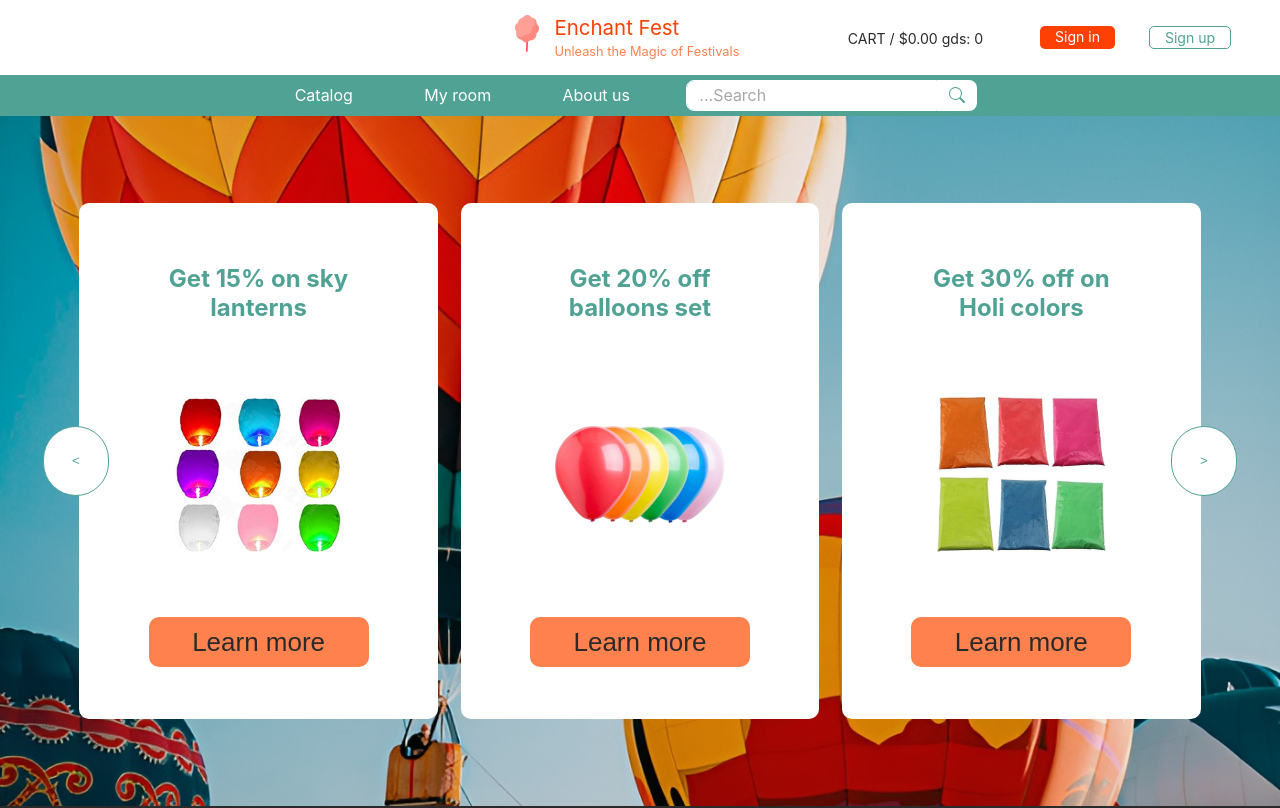
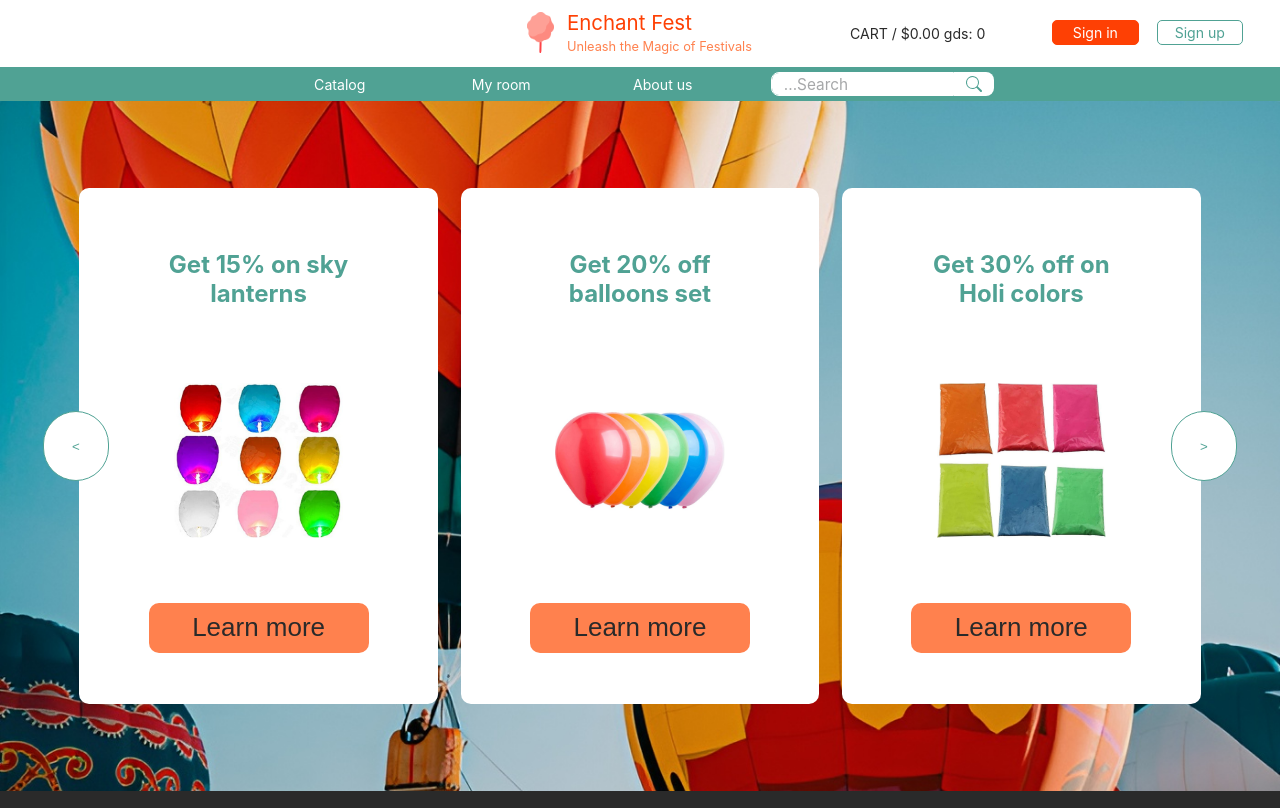
Before and after one commit to Elina-nep/eCommerce-Application, a React (Create React App) app: page / in a window 1280 px wide. Shown: the top 808 px of the page. Built offline with nearby package versions, Linux system fonts and the light colour scheme.

Commit message:
refactor: change styles in header for links

```diff
--- a/src/components/head/Head.css
+++ b/src/components/head/Head.css
@@ -1,7 +1,7 @@
 .head {
   background-color: #ffffff;
   align-items: center;
-  padding: 15px;
+  padding: 10px;
 }
 
 .logo {
@@ -20,12 +20,11 @@
 }
 
 .logo-picture {
-  width: 15%;
-  height: 50%;
-}
-
-.logo-picture img {
-  width: 60%;
+  width: 20%;
+  height: 1;
+  display: flex;
+  align-items: center;
+  justify-content: center;
 }
 
 .store-title {
@@ -51,7 +50,7 @@
   width: 30%;
   display: flex;
   flex-wrap: wrap;
-  justify-content: space-between;
+  justify-content: space-around;
 }
 
 .cart a {
@@ -64,31 +63,68 @@
 }
 
 .login {
+  display: flex;
+  justify-content: center;
+  align-items: center;
+  padding: 0.2em 0;
+  width: 6em;
+  text-align: center;
   font-size: 1.1vw;
   color: white;
   list-style-type: none;
   text-decoration: none;
   background: #fe4004;
+  border: 1px solid #fe4004;
   border-radius: 5px;
-  padding: 2px 15px;
+  text-align: center;
+}
+
+.login:hover {
+  background: white;
+  border: 1px solid #fe4004;
+  color: #fe4004;
 }
 
 .register {
+  color: #50a294;
+  border: 1px solid #50a294;
+  display: flex;
+  justify-content: center;
+  align-items: center;
+  padding: 0.2em 0;
+  width: 6em;
+  text-align: center;
   font-size: 1.1vw;
-  color: #50a294;
   list-style-type: none;
   text-decoration: none;
+  border-radius: 5px;
+  text-align: center;
+}
+
+.register:hover {
+  background: #50a294;
   border: 1px solid #50a294;
-  border-radius: 5px;
-  padding: 2px 15px;
+  color: white;
 }
 
 .logout {
+  color: #2a2a2a;
+  border: 1px solid #2a2a2a;
+  display: flex;
+  justify-content: center;
+  align-items: center;
+  padding: 0.2em 0;
+  width: 6em;
+  text-align: center;
   font-size: 1.1vw;
-  color: #2a2a2a;
   list-style-type: none;
   text-decoration: none;
+  border-radius: 5px;
+  text-align: center;
+}
+
+.logout:hover {
+  background: #2a2a2a;
   border: 1px solid #2a2a2a;
-  border-radius: 5px;
-  padding: 2px 15px;
+  color: white;
 }
--- a/src/components/navigation/Navigation.css
+++ b/src/components/navigation/Navigation.css
@@ -8,15 +8,23 @@
 }
 
 .nav a {
+  font-size: 1.4vw;
+  display: flex;
+  justify-content: center;
+  align-items: center;
+  padding: 0.2em 0;
+  width: 8em;
+  text-align: center;
+  font-size: 1.1vw;
+  color: white;
   list-style-type: none;
   text-decoration: none;
-  color: white;
-  padding: 5px 15px 5px 15px;
+  border-radius: 5px;
+  text-align: center;
 }
 
 .nav a:hover {
   background: #ff814e;
-  padding: 5px 15px 5px 15px;
   border-radius: 5px;
 }
 
@@ -24,20 +32,25 @@
   display: flex;
   width: 60%;
   justify-content: space-around;
+  align-items: center;
 }
 
 .text-field-container {
+  width: 30%;
   display: flex;
   flex-direction: row;
+  justify-content: center;
+  align-items: center;
+  height: calc(1.4rem + 2px);
 }
 
 .text-field__input {
+  font-size: 1.2vw;
   display: block;
   width: 80%;
-  height: calc(1.8rem + 2px);
+  height: 100%;
   padding: 0.375rem 0.75rem;
   font-family: inherit;
-  font-size: 1rem;
   font-weight: 400;
   line-height: 1.5;
   color: #212529;
@@ -73,9 +86,7 @@
   display: flex;
   align-items: center;
   justify-content: center;
-  top: 0;
-  bottom: 0;
-  right: 0;
+  height: 100%;
   width: 2.5rem;
   background-color: white;
   cursor: pointer;
```
